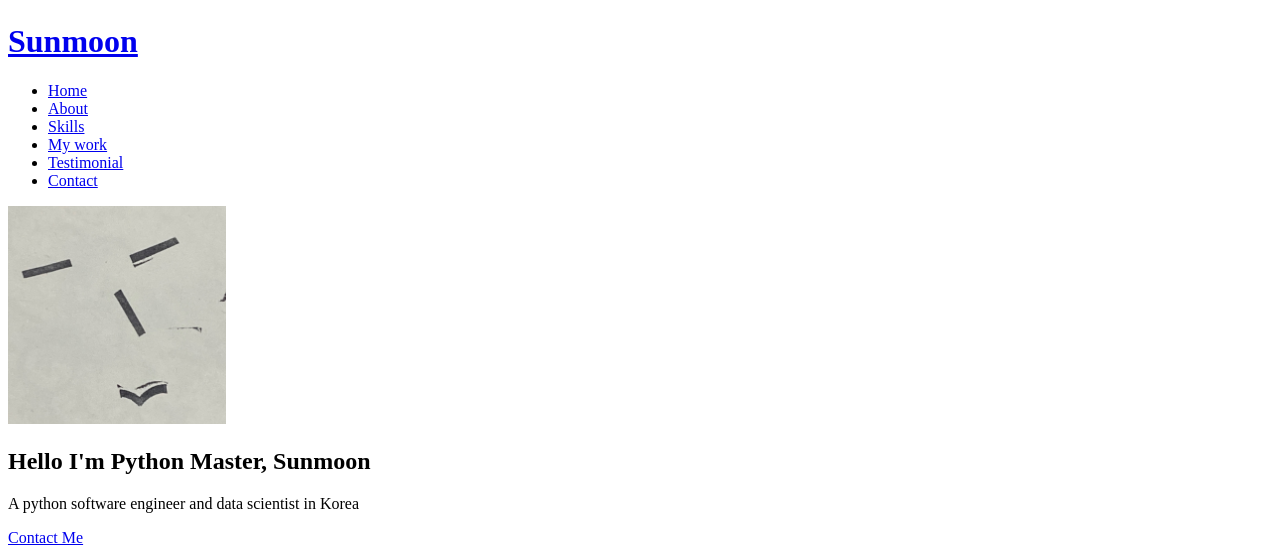
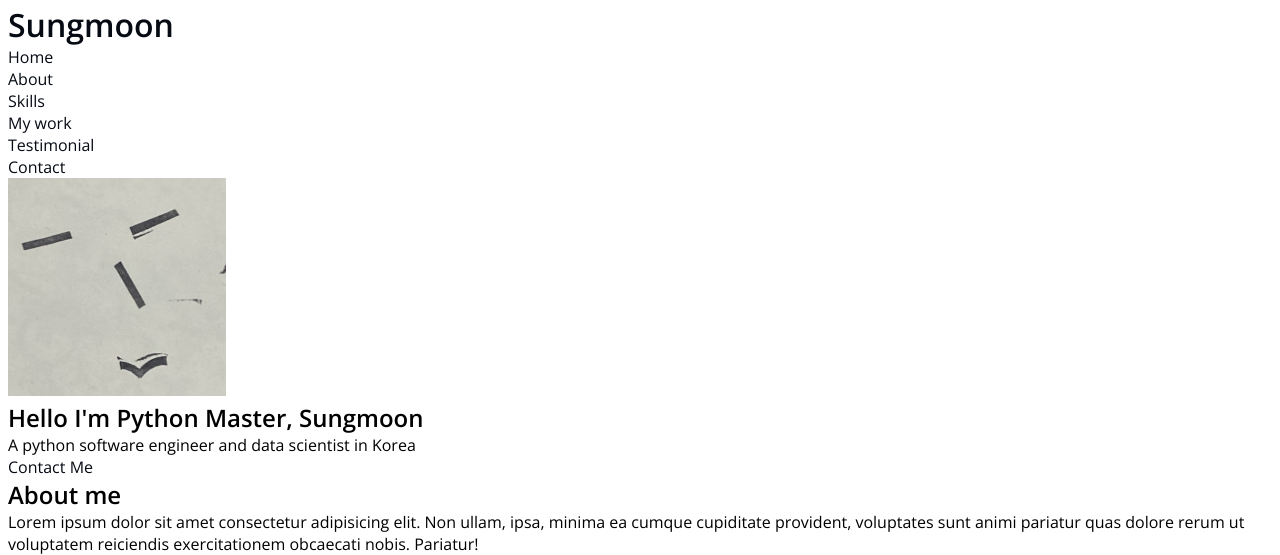
Before and after one commit to tjdans6342/portfolio, a plain HTML site: page index.html in a window 1280 px wide. Shown: the part 266-821 px from the top of the page. Drawn offline with nearby package versions, Linux system fonts and the light colour scheme.

Commit message:
CSS-Setup

```diff
--- a/css/style.css
+++ b/css/style.css
@@ -0,0 +1,52 @@
+/* Global */
+:root {
+  /* App Colors */
+  --color-primary: var(--color-black);
+  --color-primary-variant: var(--color-gray);
+  --color-accent: var(--color-blue);
+  --color-accen-variant: var(--color-orange);
+  --color-text: var(--color-white);
+
+  /* Colors */
+  --color-white: #ffffff;
+  --color-black: #050a13;
+  --color-blue: #03e8f9;
+  --color-orange: #fd6413;
+  --color-gray: #1b1e26;
+}
+
+* {
+  box-sizing: border-box;
+}
+
+body {
+  font-family: "Open Sans", sans-serif;
+}
+
+h1,
+h2,
+h3,
+p,
+ul {
+  margin: 0;
+}
+
+ul {
+  list-style: none;
+  padding: 0;
+}
+
+a {
+  text-decoration: none;
+  color: var(--color-black);
+}
+
+button {
+  background-color: transparent;
+  outline: 0;
+  border: 0;
+}
+
+button:focus {
+  outline: 1px solid var(--color-accent);
+}
--- a/index.html
+++ b/index.html
@@ -5,12 +5,12 @@
     <meta http-equiv="X-UA-Compatible" content="IE=edge" />
     <meta name="viewport" content="width=device-width, initial-scale=1.0" />
     <!-- SEO -->
-    <title>Sunmoon&#39;s Portfolio</title>
+    <title>Sungmoon&#39;s Portfolio</title>
     <meta
       name="description"
-      content="Portfolio for world-renowned software engineer Sunmoon"
+      content="Portfolio for world-renowned software engineer Sungmoon"
     />
-    <meta name="author" content="Sunmoon" />
+    <meta name="author" content="Sungmoon" />
     <link rel="icon" href="./images/profile.ico" type="image/x-icon" />
     <!-- OG (Open Graph Data) -->
     <meta property="og:title" content="페이지 제목" />
@@ -39,7 +39,7 @@
     <header>
       <div>
         <img src="images/profile.ico" alt="logo" />
-        <h1><a href="#">Sunmoon</a></h1>
+        <h1><a href="#">Sungmoon</a></h1>
       </div>
       <nav>
         <ul>
@@ -56,8 +56,8 @@
     <main>
       <!-- Home -->
       <section id="home">
-        <img src="images/profile.png" alt="Sunmoon's profile" />
-        <h2>Hello I&#39;m Python Master, Sunmoon</h2>
+        <img src="images/profile.png" alt="Sungmoon's profile" />
+        <h2>Hello I&#39;m Python Master, Sungmoon</h2>
         <p>A python software engineer and data scientist in Korea</p>
         <a href="#contact">Contact Me</a>
       </section>
```
